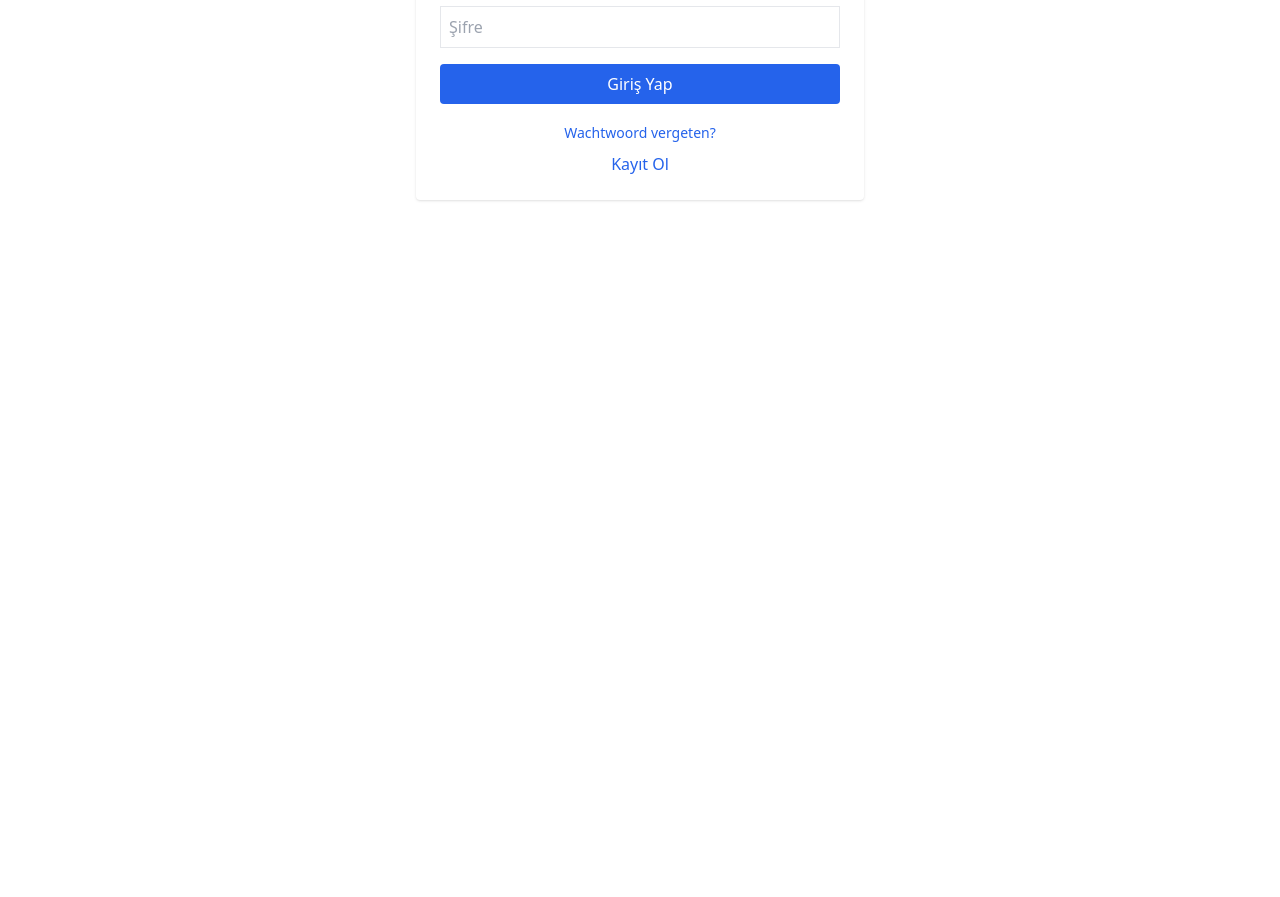
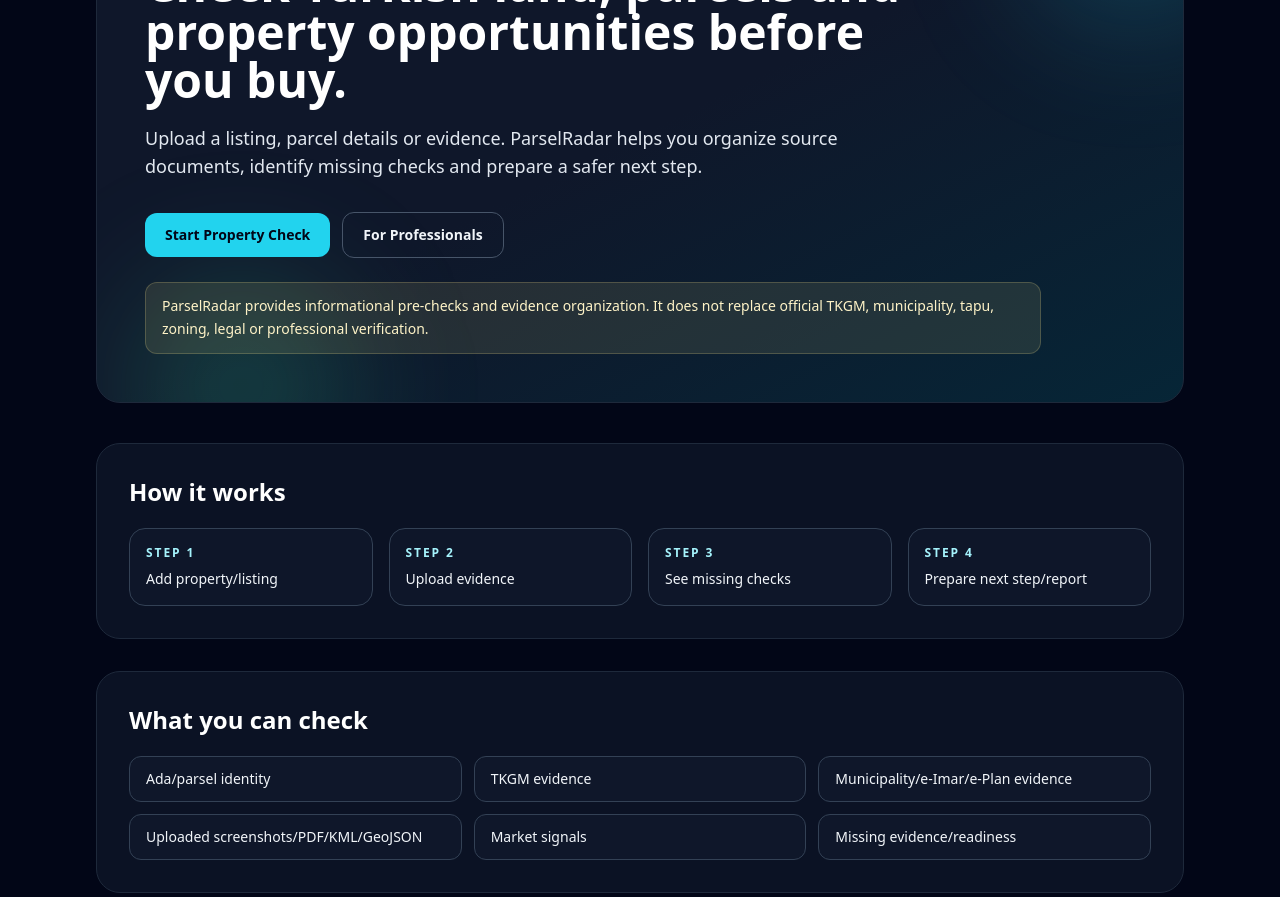
Before and after one commit to AyhanEkici/parselradar, a React (Vite) app in the folder apps/web/: page / in a window 1280 px wide. Before the commit this address led to /login. Shown: the part 200-1097 px from the top of the page. Before the commit the page ends 800 px from the top, so only its background shows below. Built offline with nearby package versions, Linux system fonts and the light colour scheme.

Commit message:
feat: redesign public homepage positioning

```diff
--- a/apps/web/src/App.tsx
+++ b/apps/web/src/App.tsx
@@ -47,6 +47,7 @@
 import PortfolioAnalytics from './pages/PortfolioAnalytics';
 import Organizations from './pages/Organizations';
 import OrganizationDetail from './pages/OrganizationDetail';
+import PublicHomepage from './pages/PublicHomepage';
 import WorkspaceDashboard from './pages/WorkspaceDashboard';
 import WorkspacePortfolio from './pages/WorkspacePortfolio';
 import WorkspaceWatchlist from './pages/WorkspaceWatchlist';
@@ -69,7 +70,11 @@
     return <div className="max-w-md mx-auto mt-20 p-6 bg-white rounded shadow">Oturum dogrulaniyor...</div>;
   }
 
-  return <Navigate to={user ? '/dashboard' : '/login'} replace />;
+  if (user) {
+    return <Navigate to="/dashboard" replace />;
+  }
+
+  return <PublicHomepage />;
 }
 
 function AppRoutes() {
--- a/apps/web/src/components/AppShell.tsx
+++ b/apps/web/src/components/AppShell.tsx
@@ -10,6 +10,7 @@
 
   const roleLabel = String(user?.role || '').toUpperCase() || 'USER';
   const isPublicRoute =
+    location.pathname === '/' ||
     location.pathname === '/login' ||
     location.pathname === '/register' ||
     location.pathname === '/forgot-password' ||
--- /dev/null
+++ b/apps/web/src/pages/PublicHomepage.tsx
@@ -0,0 +1,172 @@
+import React from 'react';
+import { Link } from 'react-router-dom';
+
+const howItWorksSteps = [
+  'Add property/listing',
+  'Upload evidence',
+  'See missing checks',
+  'Prepare next step/report'
+];
+
+const checkItems = [
+  'Ada/parsel identity',
+  'TKGM evidence',
+  'Municipality/e-Imar/e-Plan evidence',
+  'Uploaded screenshots/PDF/KML/GeoJSON',
+  'Market signals',
+  'Missing evidence/readiness'
+];
+
+const professionals = [
+  {
+    title: 'Real estate agents',
+    description: 'Create cleaner pre-qualification packs, reduce repetitive follow-up, and provide buyers with evidence-organized listing context.'
+  },
+  {
+    title: 'Developers / mutaahhit',
+    description: 'Filter opportunities faster with evidence-readiness visibility before spending time on deeper technical and legal feasibility.'
+  },
+  {
+    title: 'Architects / imar consultants',
+    description: 'Start client intake with a clearer evidence baseline and reduce project friction caused by missing municipal planning context.'
+  },
+  {
+    title: 'Due-diligence professionals',
+    description: 'Receive better structured case inputs so legal and formal review begins from a more complete pre-check package.'
+  }
+];
+
+export default function PublicHomepage() {
+  return (
+    <main className="min-h-screen bg-slate-950 text-slate-100">
+      <div className="mx-auto max-w-6xl px-4 pb-16 pt-10 sm:px-6 sm:pt-16 lg:px-8">
+        <section className="relative overflow-hidden rounded-3xl border border-slate-800 bg-gradient-to-br from-slate-900 via-slate-900 to-cyan-950/70 p-8 sm:p-12">
+          <div className="pointer-events-none absolute -right-16 -top-16 h-56 w-56 rounded-full bg-cyan-400/20 blur-3xl" />
+          <div className="pointer-events-none absolute -bottom-24 left-8 h-56 w-56 rounded-full bg-emerald-400/20 blur-3xl" />
+
+          <div className="relative">
+            <p className="inline-flex rounded-full border border-cyan-300/30 bg-cyan-300/10 px-3 py-1 text-xs font-semibold uppercase tracking-[0.18em] text-cyan-100">
+              Evidence-first pre-check workspace
+            </p>
+            <h1 className="mt-5 max-w-3xl text-3xl font-semibold leading-tight text-white sm:text-5xl">
+              Check Turkish land, parcels and property opportunities before you buy.
+            </h1>
+            <p className="mt-5 max-w-3xl text-base leading-relaxed text-slate-200 sm:text-lg">
+              Upload a listing, parcel details or evidence. ParselRadar helps you organize source documents, identify missing checks and prepare a safer next step.
+            </p>
+
+            <div className="mt-8 flex flex-col gap-3 sm:flex-row sm:items-center">
+              <Link
+                to="/register"
+                className="inline-flex items-center justify-center rounded-xl bg-cyan-400 px-5 py-3 text-sm font-semibold text-slate-950 transition hover:bg-cyan-300"
+              >
+                Start Property Check
+              </Link>
+              <a
+                href="#for-professionals"
+                className="inline-flex items-center justify-center rounded-xl border border-slate-600 px-5 py-3 text-sm font-semibold text-slate-100 transition hover:border-slate-400 hover:bg-slate-800/50"
+              >
+                For Professionals
+              </a>
+            </div>
+
+            <p className="mt-6 max-w-4xl rounded-xl border border-amber-200/20 bg-amber-200/10 px-4 py-3 text-sm leading-relaxed text-amber-100">
+              ParselRadar provides informational pre-checks and evidence organization. It does not replace official TKGM, municipality, tapu, zoning, legal or professional verification.
+            </p>
+          </div>
+        </section>
+
+        <section className="mt-10 rounded-3xl border border-slate-800 bg-slate-900/70 p-6 sm:p-8">
+          <h2 className="text-2xl font-semibold text-white">How it works</h2>
+          <div className="mt-5 grid gap-4 sm:grid-cols-2 lg:grid-cols-4">
+            {howItWorksSteps.map((step, index) => (
+              <article key={step} className="rounded-2xl border border-slate-700 bg-slate-900/90 p-4">
+                <p className="text-xs font-semibold uppercase tracking-[0.16em] text-cyan-200">Step {index + 1}</p>
+                <p className="mt-2 text-sm font-medium text-slate-100">{step}</p>
+              </article>
+            ))}
+          </div>
+        </section>
+
+        <section className="mt-8 rounded-3xl border border-slate-800 bg-slate-900/70 p-6 sm:p-8">
+          <h2 className="text-2xl font-semibold text-white">What you can check</h2>
+          <div className="mt-5 grid gap-3 sm:grid-cols-2 lg:grid-cols-3">
+            {checkItems.map((item) => (
+              <div key={item} className="rounded-xl border border-slate-700 bg-slate-900 px-4 py-3 text-sm text-slate-100">
+                {item}
+              </div>
+            ))}
+          </div>
+        </section>
+
+        <section className="mt-8 rounded-3xl border border-slate-800 bg-slate-900/70 p-6 sm:p-8">
+          <h2 className="text-2xl font-semibold text-white">For buyers and investors</h2>
+          <p className="mt-3 max-w-4xl text-sm leading-relaxed text-slate-200 sm:text-base">
+            ParselRadar helps private buyers and investors reduce pre-purchase uncertainty by turning scattered listing details and screenshots into a structured evidence trail. You can see what is present, what is missing, and what to gather next before moving into official or professional verification.
+          </p>
+        </section>
+
+        <section id="for-professionals" className="mt-8 rounded-3xl border border-slate-800 bg-slate-900/70 p-6 sm:p-8">
+          <h2 className="text-2xl font-semibold text-white">For professionals</h2>
+          <div className="mt-5 grid gap-4 sm:grid-cols-2">
+            {professionals.map((item) => (
+              <article key={item.title} className="rounded-2xl border border-slate-700 bg-slate-900 p-4">
+                <h3 className="text-base font-semibold text-white">{item.title}</h3>
+                <p className="mt-2 text-sm leading-relaxed text-slate-200">{item.description}</p>
+              </article>
+            ))}
+          </div>
+        </section>
+
+        <section className="mt-8 rounded-3xl border border-slate-800 bg-slate-900/70 p-6 sm:p-8">
+          <h2 className="text-2xl font-semibold text-white">Evidence-first trust</h2>
+          <div className="mt-5 grid gap-4 sm:grid-cols-2">
+            <div className="rounded-2xl border border-slate-700 bg-slate-900 p-4 text-sm leading-relaxed text-slate-200">
+              ParselRadar is built around supporting evidence collection, source guidance, and pre-check readiness. The platform helps organize what you have and identify what is still required.
+            </div>
+            <div className="rounded-2xl border border-slate-700 bg-slate-900 p-4 text-sm leading-relaxed text-slate-200">
+              ParselRadar does not issue fake official proof, does not impersonate institutions, and does not replace formal tapu, zoning, legal, or professional verification workflows.
+            </div>
+            <div className="rounded-2xl border border-slate-700 bg-slate-900 p-4 text-sm leading-relaxed text-slate-200 sm:col-span-2">
+              Data use is bounded by user trust principles. No hidden data use is permitted for backdoor lead routing or undisclosed sharing.
+            </div>
+          </div>
+        </section>
+
+        <section className="mt-8 rounded-3xl border border-slate-800 bg-slate-900/70 p-6 sm:p-8">
+          <h2 className="text-2xl font-semibold text-white">Consent/deal-flow preview</h2>
+          <p className="mt-3 text-sm leading-relaxed text-slate-200 sm:text-base">
+            A future professional matching model can be enabled only through explicit user permission. Any deal-flow participation is opt-in, transparent, and revocable. No hidden backdoor data use is allowed.
+          </p>
+        </section>
+
+        <section className="mt-8 rounded-3xl border border-cyan-300/30 bg-cyan-300/10 p-6 sm:p-8">
+          <h2 className="text-2xl font-semibold text-white">Start with a safer property pre-check</h2>
+          <p className="mt-3 max-w-3xl text-sm leading-relaxed text-cyan-50 sm:text-base">
+            Controlled beta continues while public launch gates remain in progress. You can start evidence organization today and continue official verification through authorized institutions and professionals.
+          </p>
+          <div className="mt-6 flex flex-col gap-3 sm:flex-row sm:items-center">
+            <Link
+              to="/register"
+              className="inline-flex items-center justify-center rounded-xl bg-cyan-400 px-5 py-3 text-sm font-semibold text-slate-950 transition hover:bg-cyan-300"
+            >
+              Start Property Check
+            </Link>
+            <Link
+              to="/login"
+              className="inline-flex items-center justify-center rounded-xl border border-cyan-100/50 px-5 py-3 text-sm font-semibold text-cyan-50 transition hover:bg-cyan-200/10"
+            >
+              Login
+            </Link>
+            <a
+              href="#for-professionals"
+              className="inline-flex items-center justify-center rounded-xl border border-cyan-100/50 px-5 py-3 text-sm font-semibold text-cyan-50 transition hover:bg-cyan-200/10"
+            >
+              Learn for Professionals
+            </a>
+          </div>
+        </section>
+      </div>
+    </main>
+  );
+}
```
